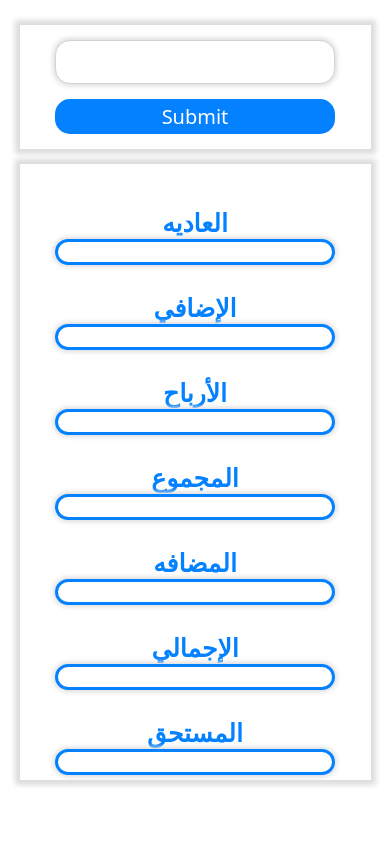
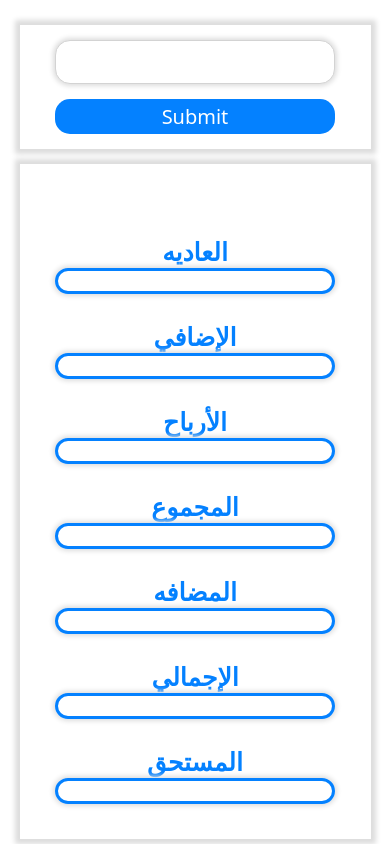
Before and after one commit to moamen-yasser/impostoj, a plain HTML site: page index.html in a window 390 px wide. Drawn offline with Linux system fonts and the light colour scheme.

Commit message:
Update style.css

```diff
--- a/style.css
+++ b/style.css
@@ -139,7 +139,7 @@ body{
     }
     .longgform2{
         width: 100%;
-        height: 73vh;
+        height: 80vh;
         padding: 10px 162px;
     }
     .longgform2 h4{
@@ -154,7 +154,7 @@ body{
         display: flex;
         flex-direction: column;
         justify-content:center;
-        align-content: center;
+        align-content: flex-start;
         margin-top:35px;
     }
     .c1 label{
```
